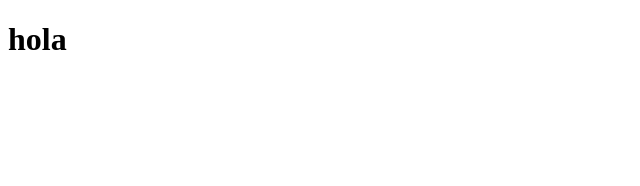
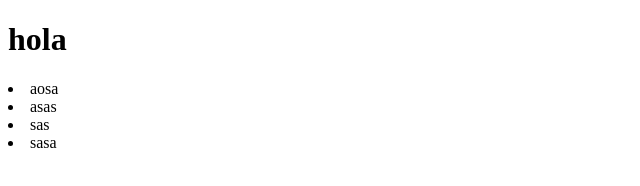
Before and after one commit to SoniaHernandez5/Proyecto-de-prueba, a plain HTML site: page app/index.html in a window 1280 px wide. Shown: the whole page, without its empty margins (0-640 px from the left). Drawn offline with Linux system fonts and the light colour scheme.

Commit message:
Hola Primero

```diff
--- a/app/index.html
+++ b/app/index.html
@@ -7,5 +7,9 @@
 </head>
 <body>
     <h1>hola</h1>
+    <li>aosa</li>
+    <li>asas</li>
+    <li>sas</li>
+    <li>sasa</li>
 </body>
 </html>
```
